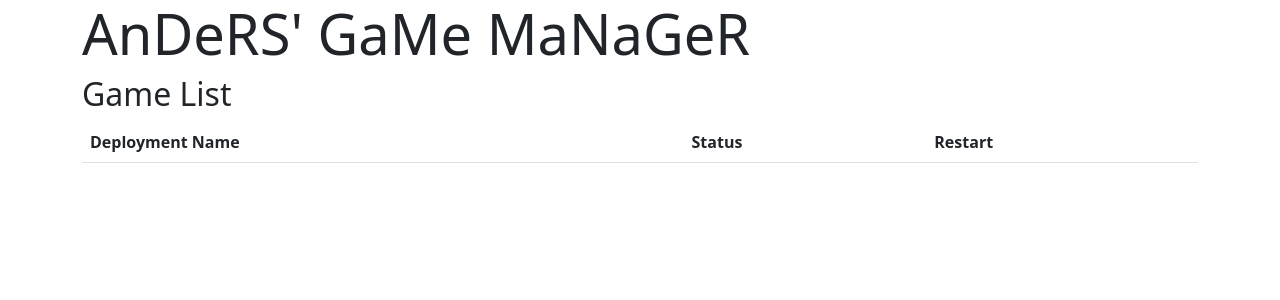
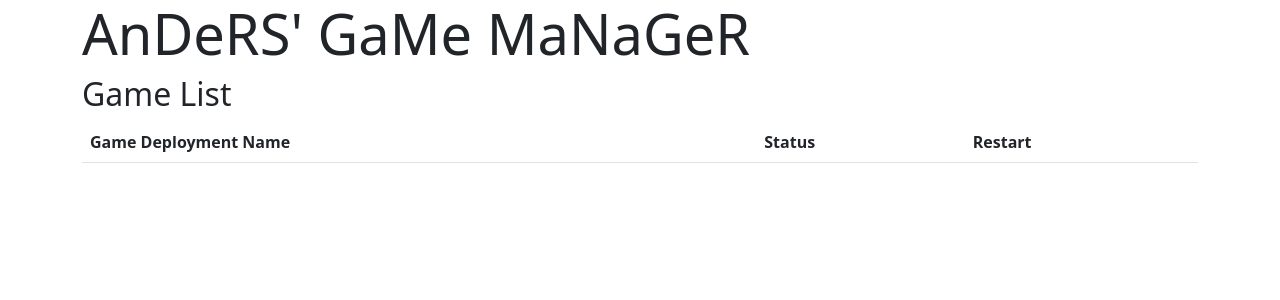
Before and after one commit to chrisjohnson00/k8s-game-manager, a Python web app: template game-manager/templates/app/list.html in a window 1280 px wide. Shown: the top 300 px of the page. Run offline with Jinja, Linux system fonts and the light colour scheme; the template is opened without the code that fills it, so the values that code supplies are empty; some libraries are stand-ins or nearby versions.

Commit message:
feat: adding some style

```diff
--- a/game-manager/templates/app/list.html
+++ b/game-manager/templates/app/list.html
@@ -8,7 +8,7 @@
 <table class="table table-striped">
     <thead>
     <tr>
-        <th scope="col">Deployment Name</th>
+        <th scope="col">Game Deployment Name</th>
         <th scope="col">Status</th>
         <th scope="col">Restart</th>
     </tr>
```
